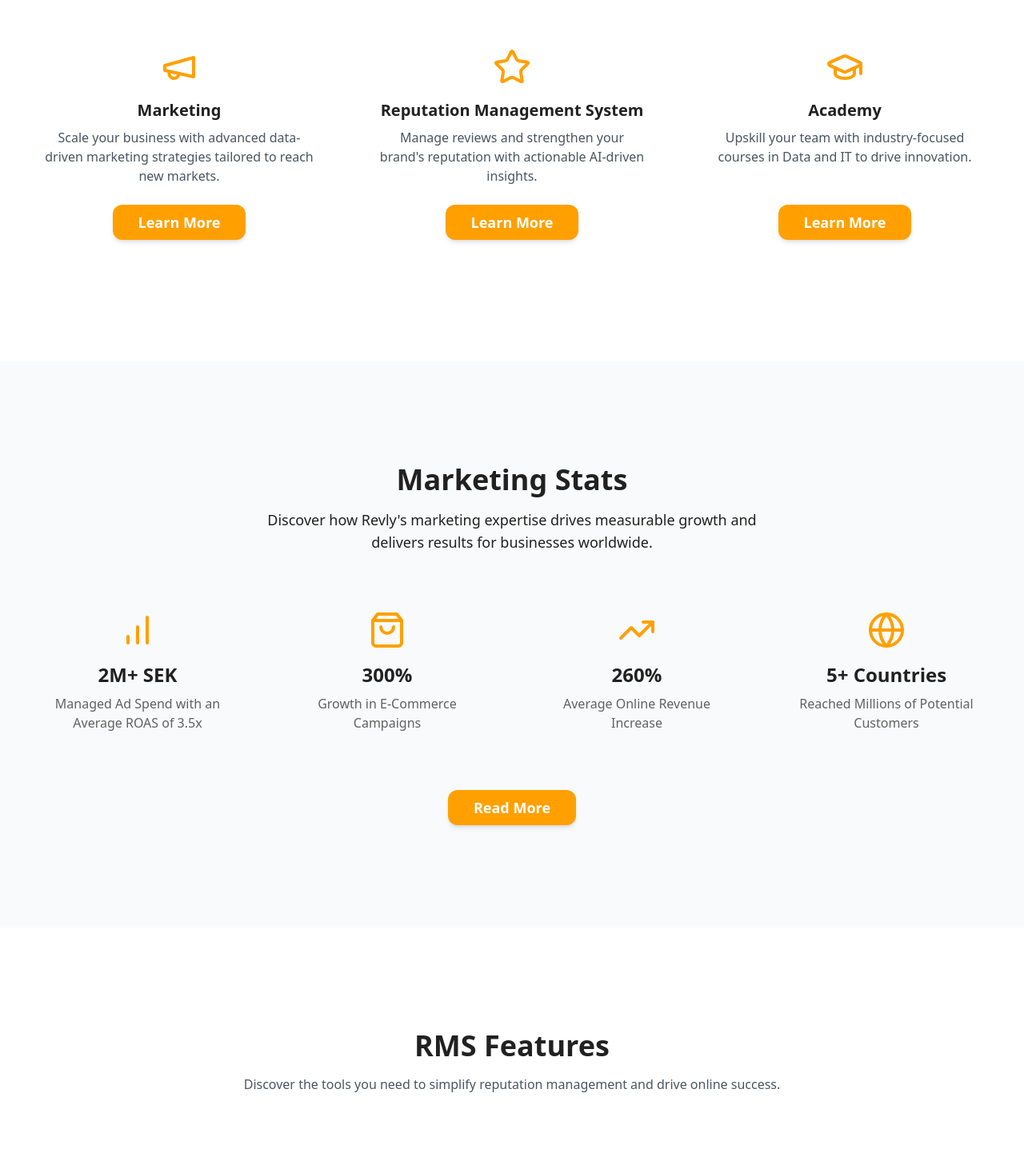
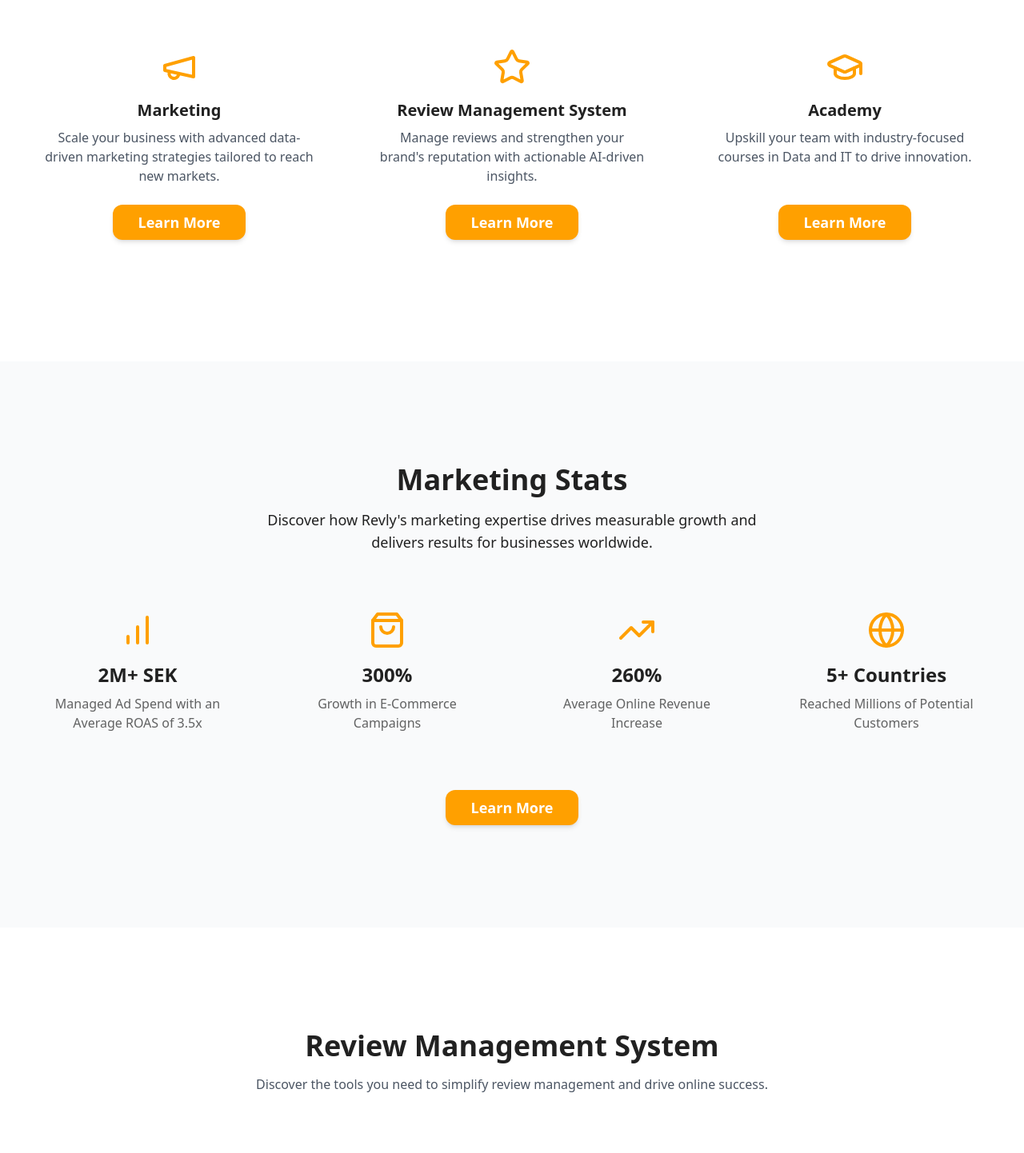
Before and after one commit to revly-duat/revly-landing-page, a Next.js app: page / in a window 1280 px wide. Shown: the part 1020-2462 px from the top of the page at 80% size. Built offline with nearby package versions, Linux system fonts and the light colour scheme.

Commit message:
RMS name change
Changed from Reputation Management to Review Management.

```diff
--- a/components/Footer.tsx
+++ b/components/Footer.tsx
@@ -54,7 +54,7 @@
               </li>
               <li>
                 <a href="/rms" className="text-gray-600 hover:text-cta">
-                  Reputation Management
+                  Review Management System
                 </a>
               </li>
               <li>
--- a/components/Services.tsx
+++ b/components/Services.tsx
@@ -13,7 +13,7 @@
   },
   {
     icon: Star,
-    title: "Reputation Management System",
+    title: "Review Management System",
     description:
       "Manage reviews and strengthen your brand's reputation with actionable AI-driven insights.",
     id: "rms",
--- a/pages/about.tsx
+++ b/pages/about.tsx
@@ -60,7 +60,7 @@
             <p className="text-lg leading-relaxed">
               What makes Revly unique is our comprehensive approach to business
               growth. We don’t just focus on one aspect of your business; we
-              provide a full suite of solutions. From our Reputation Management
+              provide a full suite of solutions. From our Review Management
               System (RMS) to the training programs and our media buying
               services, Revly offers a complete package. Whether it’s
               strengthening your online reputation, expanding your market reach,
--- a/pages/contact.tsx
+++ b/pages/contact.tsx
@@ -12,7 +12,7 @@
   {
     question: "What services does Revly offer?",
     answer:
-      "Revly specializes in media buying, reputation management, and professional training. Our media buying services are designed to optimize your ad spend and help you scale your campaigns effectively. Our Reputation Management System (RMS) enables businesses to monitor and improve their online presence using powerful AI insights and tools. Additionally, we offer professional training courses for both businesses and individuals, including free Higher Vocational Education (HVE) courses as well as paid programs tailored to upskill your team or enhance your personal expertise.",
+      "Revly specializes in media buying, review management, and professional training. Our media buying services are designed to optimize your ad spend and help you scale your campaigns effectively. Our Review Management System (RMS) enables businesses to monitor and improve their online presence using powerful AI insights and tools. Additionally, we offer professional training courses for both businesses and individuals, including free Higher Vocational Education (HVE) courses as well as paid programs tailored to upskill your team or enhance your personal expertise.",
   },
   {
     question: "How can I get started?",
--- a/pages/index.tsx
+++ b/pages/index.tsx
@@ -60,12 +60,12 @@
   {
     question: "What services does Revly offer?",
     answer:
-      "Revly offers comprehensive solutions to help businesses and individuals grow. Our services include advanced media buying strategies, a powerful Reputation Management System (RMS) for online presence improvement, and industry-focused courses through Revly Academy in marketing, data analytics, and IT.",
+      "Revly offers comprehensive solutions to help businesses and individuals grow. Our services include advanced media buying strategies, a powerful Review Management System (RMS) for online presence improvement, and industry-focused courses through Revly Academy in marketing, data analytics, and IT.",
   },
   {
-    question: "Is Revly's Reputation Management System available now?",
+    question: "Is Revly's Review Management System available now?",
     answer:
-      "Our Reputation Management System is currently in development and will be launching soon. Sign up for our newsletter to stay updated on its release and other exciting updates!",
+      "Our Review Management System is currently in development and will be launching soon. Sign up for our newsletter to stay updated on its release and other exciting updates!",
   },
   {
     question: "Who can benefit from Revly's services?",
@@ -80,7 +80,7 @@
   {
     question: "Does Revly offer customized solutions?",
     answer:
-      "Yes! We tailor our marketing strategies, reputation management solutions, and training programs to meet the specific needs of your business or personal growth goals.",
+      "Yes! We tailor our marketing strategies, review management solutions, and training programs to meet the specific needs of your business or personal growth goals.",
   },
 ];
 
@@ -132,19 +132,19 @@
         <StatsSection />
         <div className="w-full flex justify-center bg-gray-50 pb-32">
           <Button
-            label={"Read More"}
+            label={"Learn More"}
             styleType={"primary"}
             onClick={() => router.push("/marketing")}
           ></Button>
         </div>
         <FeaturesSection
           features={rmsFeatures}
-          heading="RMS Features"
-          subheading="Discover the tools you need to simplify reputation management and drive online success."
+          heading="Review Management System"
+          subheading="Discover the tools you need to simplify review management and drive online success."
         />
         <div className="w-full flex justify-center bg-white pb-32">
           <Button
-            label={"Read More"}
+            label={"Learn More"}
             styleType={"primary"}
             onClick={() => router.push("/rms")}
           ></Button>
--- a/pages/rms.tsx
+++ b/pages/rms.tsx
@@ -88,7 +88,7 @@
         <FeaturesSection
           features={rmsFeatures}
           heading="RMS Features"
-          subheading="Discover the tools you need to simplify reputation management and drive online success."
+          subheading="Discover the tools you need to simplify review management and drive online success."
         />
         <section className="py-16 px-6 sm:px-6 lg:px-8 bg-white">
           <div className="max-w-6xl mx-auto text-center">
--- a/pages/tos.tsx
+++ b/pages/tos.tsx
@@ -50,8 +50,8 @@
             <p className="text-lg leading-relaxed">
               Currently, Revly offers media buying and marketing services
               designed to help businesses grow. Additional services, such as our
-              Reputation Management System (RMS) and courses, will be launched
-              in the future:
+              Review Management System (RMS) and courses, will be launched in
+              the future:
             </p>
             <ul className="list-disc list-inside space-y-2">
               <li>
```
